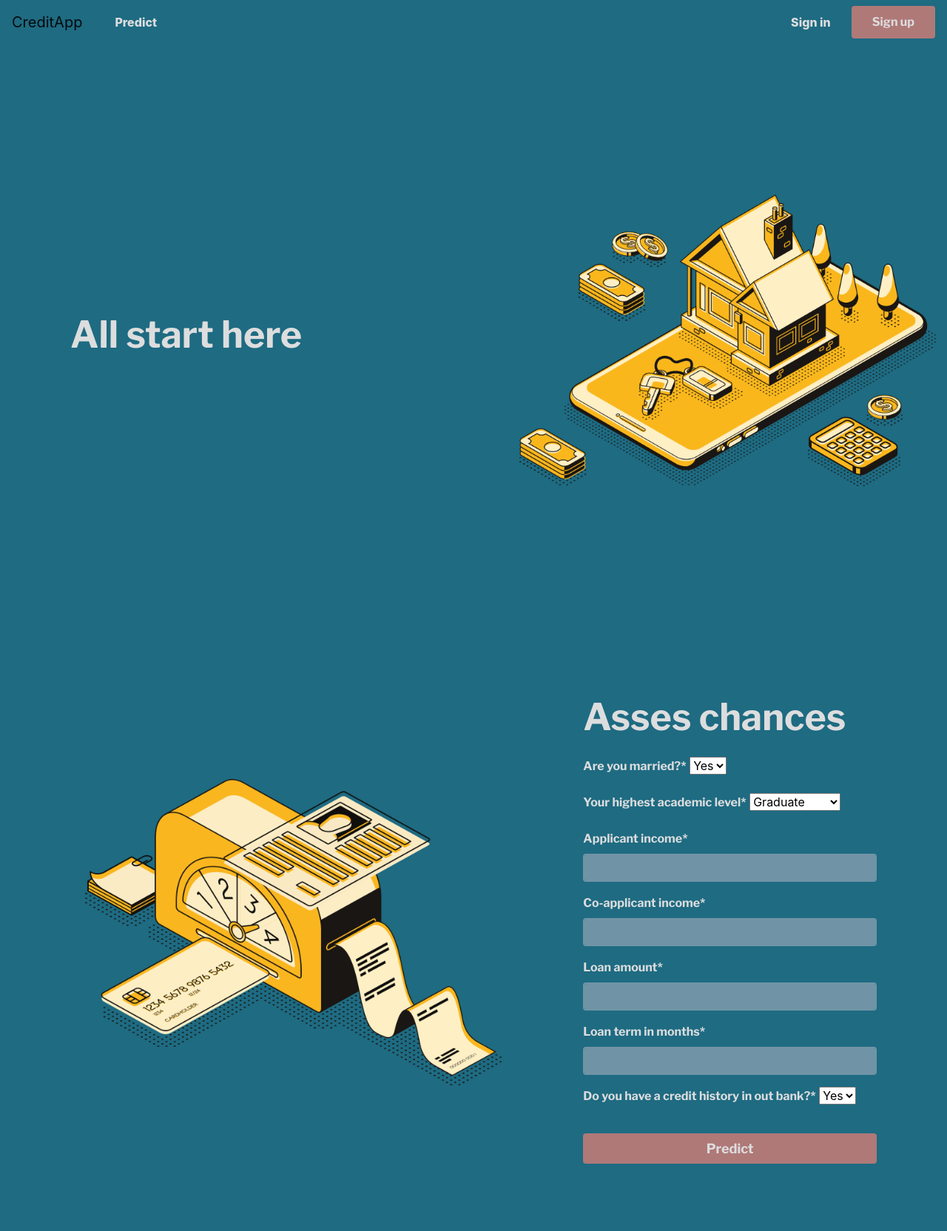
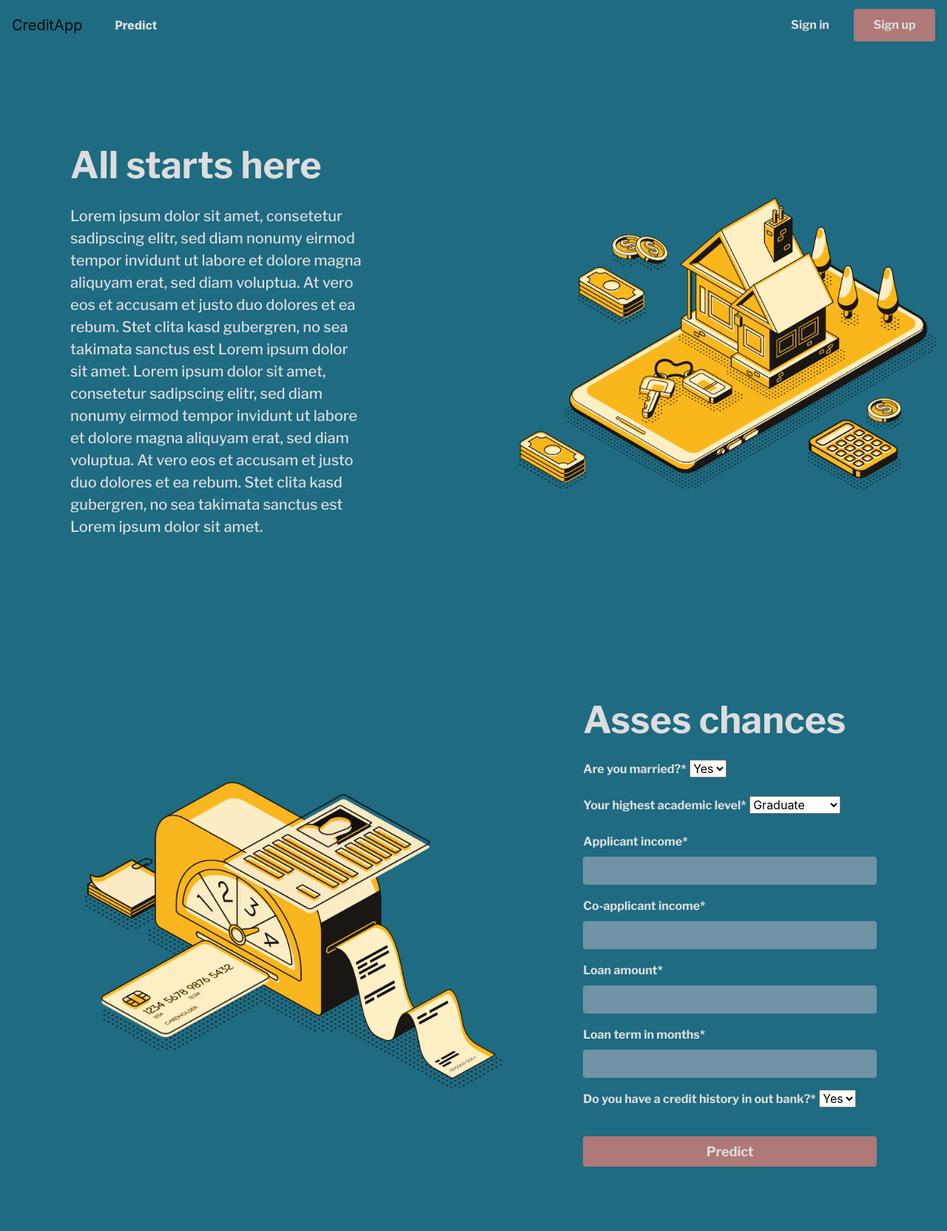
Before and after one commit to infoshareacademy/jpydzr2-syntaxerror-django, a Django app: page / in a window 1280 px wide. Shown: the whole page at 74% size. Before the commit the page ends 1573 px from the top, so only its background shows below. Run offline with Django 3.2, Linux system fonts and the light colour scheme; some libraries are stand-ins or nearby versions.

Commit message:
add text to the main page & delay for text transition

```diff
--- a/syntaxerror_project/static/css/styles.css
+++ b/syntaxerror_project/static/css/styles.css
@@ -22,7 +22,19 @@ label {
     color: white!important;
 }
 
+#home-text {
+    font-family: 'Libre Franklin', sans-serif;
+    font-weight: 300;
+    font-size: 20px;
+    color: #DDDDDE;
+  }
+
+
 .container-fluid {
+    background-color: #1E6B82;
+}
+
+#main_div {
     background-color: #1E6B82;
 }
 
@@ -70,6 +82,7 @@ label {
     color: #DDDDDE;
 }
 .signup-btn {
+    width: 110px;
     font-family: 'Libre Franklin', sans-serif;
     font-weight: 800;
     font-size: 16px;
@@ -79,12 +92,12 @@ label {
     border: none;
     border-radius: 4px;
     color: #DDDDDE;
-    padding: 10px 28px;
+    padding: 10px 15px;
     display: inline-block;
-
 }
 
 .signup-btn:hover {
+    width: 110px;
     font-family: 'Libre Franklin', sans-serif;
     font-weight: 800;
     font-size: 16px;
@@ -94,9 +107,41 @@ label {
     border: none;
     border-radius: 4px;
     color: #151820;
-    padding: 10px 28px;
+    padding: 10px 15px;
+    display: inline-block;
+    transition: color 0.4s;
+}
+
+.signin-btn {
+    width: 110px;
+    font-family: 'Libre Franklin', sans-serif;
+    font-weight: 800;
+    font-size: 16px;
+    text-align: center;
+    text-decoration: none;
+    background-color: transparent;
+    border: none;
+    border-radius: 4px;
+    color: #DDDDDE;
+    padding: 10px 15px;
     display: inline-block;
 }
+
+.signin-btn:hover {
+    width: 110px;
+    font-family: 'Libre Franklin', sans-serif;
+    font-weight: 800;
+    font-size: 16px;
+    text-align: center;
+    text-decoration: none;
+    background-color: #AF7978;
+    border: none;
+    border-radius: 4px;
+    color: #151820;
+    padding: 10px 15px;
+    display: inline-block;
+}
+
 
 .nav-btn {
     background-color: transparent;
@@ -115,6 +160,7 @@ label {
     font-family: 'Libre Franklin', sans-serif;
     text-decoration: none;
     color: #151820;
+    transition: color 0.4s;
 }
 
 
@@ -137,4 +183,5 @@ label {
     font-family: 'Libre Franklin', sans-serif;
     text-decoration: none;
     color: #DDDDDE;
+    transition: color 0.4s;
 }
--- a/syntaxerror_project/templates/home.html
+++ b/syntaxerror_project/templates/home.html
@@ -2,7 +2,14 @@
     <div class="row h-100">
 
         <div id="form-div" class="col-lg-4 my-auto">
-            <p id="signing-header">All start here</p>
+            <p id="signing-header">All starts here</p>
+            <p id="home-text">Lorem ipsum dolor sit amet, consetetur sadipscing elitr, sed diam nonumy eirmod tempor invidunt ut labore
+                et dolore magna aliquyam erat, sed diam voluptua. At vero eos et accusam et justo duo dolores et ea
+                rebum. Stet clita kasd gubergren, no sea takimata sanctus est Lorem ipsum dolor sit amet. Lorem ipsum
+                dolor sit amet, consetetur sadipscing elitr, sed diam nonumy eirmod tempor invidunt ut labore et dolore
+                magna aliquyam erat, sed diam voluptua. At vero eos et accusam et justo duo dolores et ea rebum. Stet
+                clita kasd gubergren, no sea takimata sanctus est Lorem ipsum dolor sit amet.</p>
+
         </div>
 
         <div id="predict-img-div" class="col my-auto d-none d-lg-block">
--- a/syntaxerror_project/templates/navbar.html
+++ b/syntaxerror_project/templates/navbar.html
@@ -1,5 +1,5 @@
 <nav id="main-nav" class="navbar navbar-light navbar-expand-lg sticky-top">
-    <a class="navbar-brand hack15-menu-button" href=#main_div>CreditApp</a>
+    <a class="navbar-brand mt-1 hack15-menu-button" href=#main_div>CreditApp</a>
     <button class="navbar-toggler" type="button" data-toggle="collapse" data-target="#navbarNav"
             aria-controls="navbarNav" aria-expanded="false" aria-label="Toggle navigation">
         <span class="navbar-toggler-icon"></span>
@@ -7,25 +7,25 @@
     <div class="collapse navbar-collapse" id="navbarNav">
         <ul class="navbar-nav">
             <li class="nav-item">
-                <a class="nav-btn hack15-menu-button" href=#predict-section>Predict</a>
+                <a class="nav-btn mt-1 hack15-menu-button" href=#predict-section>Predict</a>
             </li>
         </ul>
         <ul class="navbar-nav ml-auto">
             <li class="nav-item">
                 {% if request.user.is_authenticated %}
-                    <a class="nav-btn" href={% url "predict:requests" %}>Your requests</a>
+                    <a class="nav-btn mt-1" href={% url "predict:requests" %}>Your requests</a>
                 {% endif %}
             </li>
             <li class="nav-item text-white">
                 {% if request.user.is_authenticated %}
-                    <a class="nav-btn" href={% url "account:logout" %}>Logout</a>
+                    <a class="nav-btn mt-1" href={% url "account:logout" %}>Logout</a>
                 {% else %}
-                    <a class="nav-btn" href={% url "account:login" %}>Sign in</a>
+                    <a class="signin-btn mr-1 mt-1" href={% url "account:login" %}>Sign in</a>
                 {% endif %}
             </li>
             <li class="nav-item text-white">
                 {% if request.user.is_anonymous %}
-                    <a class="signup-btn" href={% url "account:register" %}>Sign up</a>
+                    <a class="signup-btn mt-1" href={% url "account:register" %}>Sign up</a>
                 {% endif %}
             </li>
         </ul>
```
